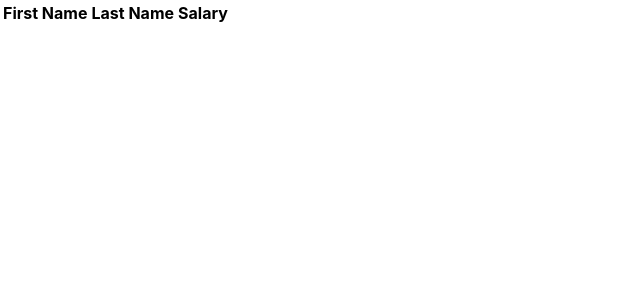
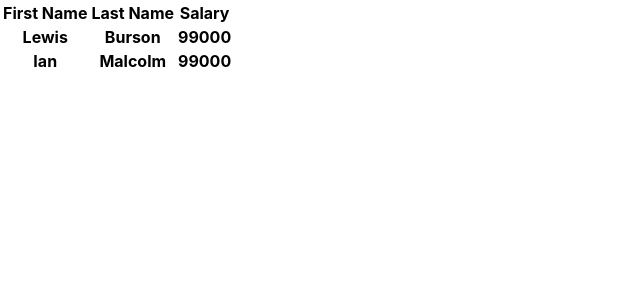
Before and after one commit to frankafan/crud, a React (Create React App) app: page / in a window 1280 px wide. Shown: the top 300 px of the page, without its empty margins (0-640 px from the left). Built offline with nearby package versions, Linux system fonts and the light colour scheme.

Commit message:
fix: display table with example data
additional minor fix: rename Table component to EmployeeTable

```diff
--- a/src/App.js
+++ b/src/App.js
@@ -1,11 +1,11 @@
 import logo from './logo.svg';
 import './App.css';
-import Table from "./components/Table";
+import EmployeeTable from "./components/Table";
 
 function App() {
   return (
     <div className="App">
-      <Table></Table>
+      <EmployeeTable></EmployeeTable>
     </div>
   );
 }
--- a/src/components/Table.js
+++ b/src/components/Table.js
@@ -1,16 +1,48 @@
 import React from "react";
 
-const Table = () => {
+const EmployeeTable = ({ data }) => {
+
+    const generateTable = () => {
+
+        data = [
+            {
+                "firstName": "Lewis",
+                "lastName": "Burson",
+                "salary": 99000
+            },
+            {
+                "firstName": "Ian",
+                "lastName": "Malcolm",
+                "salary": 99000
+            }
+        ]
+
+        return (
+            <tbody>
+                <tr>
+                    <th>First Name</th>
+                    <th>Last Name</th>
+                    <th>Salary</th>
+                    <th></th>
+                </tr>
+                {data.map((item, i) => {
+                    return (
+                        <tr key={i}>
+                            <th>{item.firstName}</th>
+                            <th>{item.lastName}</th>
+                            <th>{item.salary}</th>
+                        </tr>
+                    )
+                })}
+            </tbody>
+        )
+    }
+
     return (
         <table>
-            <tr>
-                <th>First Name</th>
-                <th>Last Name</th>
-                <th>Salary</th>
-                <th></th>
-            </tr>
+            {generateTable()}
         </table>
     )
 }
 
-export default Table;
+export default EmployeeTable;
```
